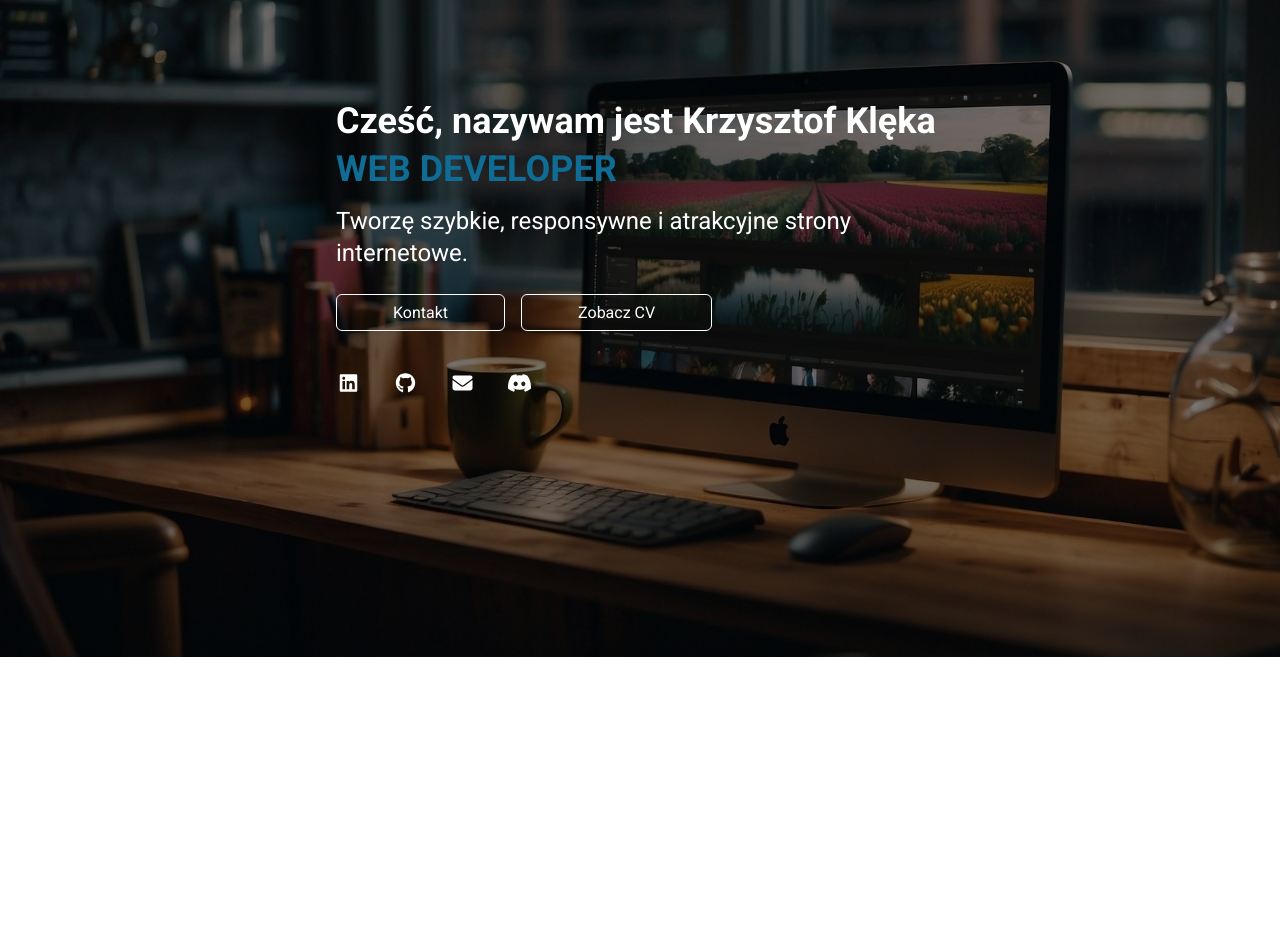
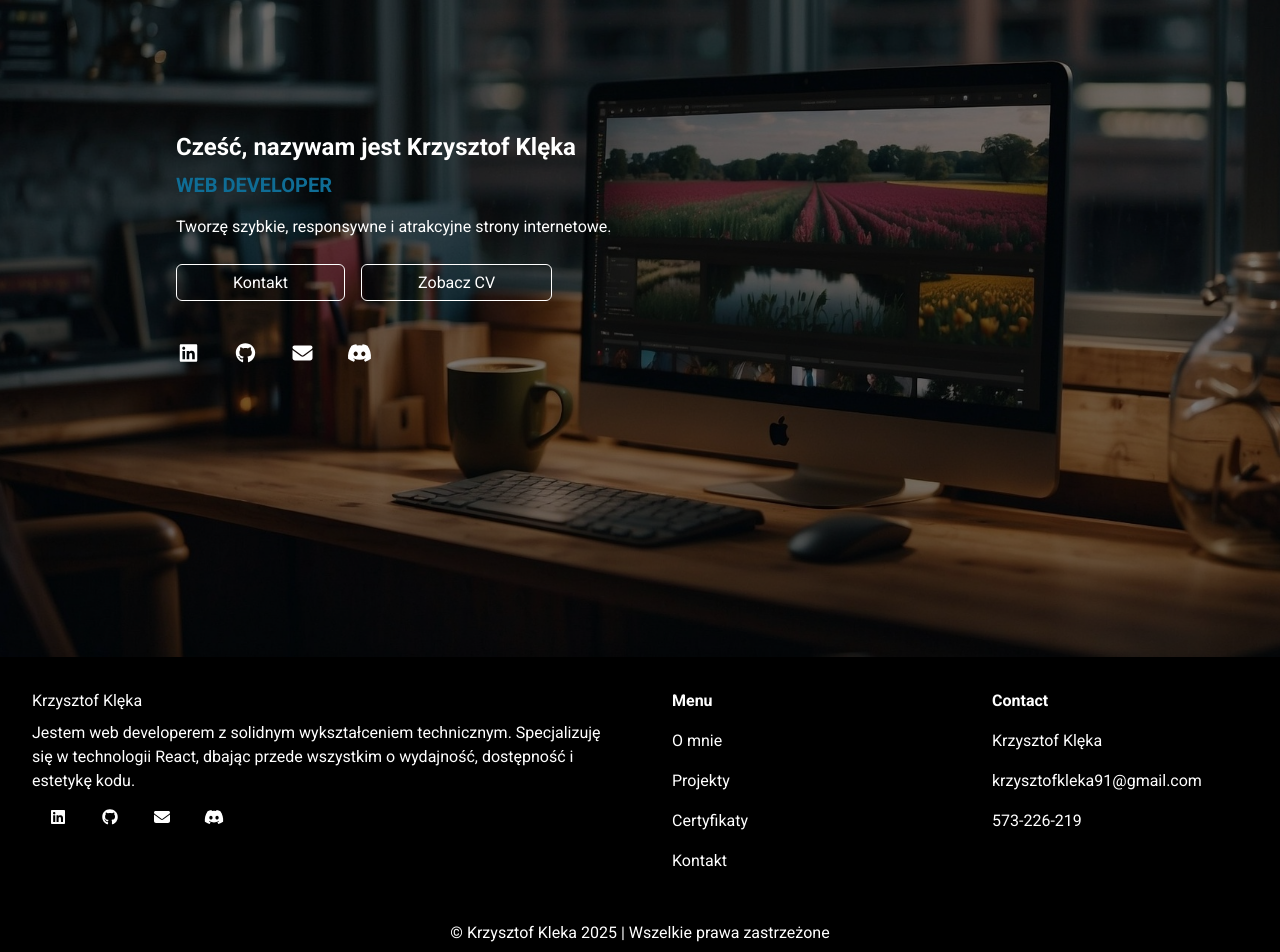
Before and after one commit to Kry765/portfolio, a React (Vite) app: page / in a window 1280 px wide. Shown: the part 143-1095 px from the top of the page. Before the commit the page ends 800 px from the top, so only its background shows below. Built offline with nearby package versions, Linux system fonts and the light colour scheme; what tailwindcss-animated would draw is missing.

Commit message:
repair rwd with footer

```diff
--- a/src/components/Footer/Footer.tsx
+++ b/src/components/Footer/Footer.tsx
@@ -10,12 +10,16 @@ const typeData = personalyData as PersonalyData;
 
 export default function Footer() {
   return (
-    <footer>
-      <div className="flex items-start md:justify-between flex-col md:flex-row bg-black text-white">
-        <FooterDescription data={typeData} />
+    <footer className="flex flex-col justify-center">
+      <div className="bg-black text-white w-full">
+        <div className="flex flex-col md:flex-row  mx-auto w-full max-w-screen-xl">
+          <FooterDescription
+            data={typeData}
+            className="w-full md:w-1/3 px-8 py-6 text-center md:text-left"
+          />
           <ListMenu
             title="Menu"
-          className="px-8 py-6 w-full md:w-[20%] text-center md:text-left"
+            className="w-full md:w-1/3 px-8 py-6 text-center md:text-left"
             items={menu}
             isLink={true}
           />
@@ -23,8 +27,9 @@ export default function Footer() {
             title="Contact"
             items={personaly}
             isLink={false}
-          className="px-8 py-6 w-full md:w-[20%] text-center md:text-left"
+            className="w-full md:w-1/3 px-8 py-6 text-center md:text-left"
           />
+        </div>
       </div>
       <div>
         <AllRightReserved />
--- a/src/components/Footer/FooterDescription.tsx
+++ b/src/components/Footer/FooterDescription.tsx
@@ -8,11 +8,17 @@ type Props = {
 export default function FooterDescription({ data }: Props) {
   const { social } = data;
   return (
-    <div className="px-8 py-6 w-full md:w-[40%] text-center md:text-left">
+    <div className="px-8 py-6 w-full md:max-w-[50%] text-center md:text-left">
       <h3 className="py-2">{data.firstName.name}</h3>
       <p className="px-auto">{data.aboutmeDescription.description}</p>
       {social.map((item, index) => (
-        <IconWrapper key={index} name={item.icon} size={"1x"} />
+        <a
+          href={item.link}
+          rel="noopener noreferrer"
+          className="hover:text-[#0F6D95] transition-colors duration-300"
+        >
+          <IconWrapper key={index} name={item.icon} size={"1x"} />
+        </a>
       ))}
     </div>
   );
--- a/src/components/Header/HeaderButton.tsx
+++ b/src/components/Header/HeaderButton.tsx
@@ -7,7 +7,7 @@ type Props = {
 
 export default function HeaderButton({ headerButtonData }: Props) {
   return (
-    <div className="flex px-8 gap-4 flex-nowrap">
+    <div className="flex px-8 gap-4 flex-nowrap justify-center md:justify-start">
       {headerButtonData.map((data, index) => {
         const isPDF = data.link.endsWith(".pdf");
 
--- a/src/components/Header/HeaderDescription.tsx
+++ b/src/components/Header/HeaderDescription.tsx
@@ -2,7 +2,7 @@ import type { HeaderDescriptionData } from "../../types/Header.ts";
 
 type Props = {
   headerDescriptionData: HeaderDescriptionData;
-  className?: string; // zrób opcjonalne, na wszelki wypadek
+  className: string;
 };
 
 export default function HeaderDescription({
@@ -11,15 +11,11 @@ export default function HeaderDescription({
 }: Props) {
   return (
     <div className={className}>
-      <h1 className="text-3xl sm:text-2xl md:text-5xl lg:text-4xl font-bold">
-        {headerDescriptionData.title}
-      </h1>
-      <p className="text-xl sm:text-xl md:text-3xl lg:text-4xl z-4 text-[#0F6D95] font-bold uppercase mt-2">
+      <h1 className="text-2xl font-bold">{headerDescriptionData.title}</h1>
+      <p className="text-xl z-4 text-[#0F6D95] font-bold uppercase mt-2">
         {headerDescriptionData.specialization}
       </p>
-      <p className="text-base sm:text-lg md:text-xl lg:text-2xl z-4 mt-4">
-        {headerDescriptionData.description}
-      </p>
+      <p className="z-4 mt-4">{headerDescriptionData.description}</p>
     </div>
   );
 }
--- a/src/components/Header/Headers.tsx
+++ b/src/components/Header/Headers.tsx
@@ -8,11 +8,9 @@ const typeData = headerData as HeaderEntry;
 const description = typeData.headerDescriptionData[0];
 
 export default function Headers() {
-  const letterSpacer = "py-4 px-8 md:mr-4";
-
   return (
     <header className="relative w-full h-screen bg-[url(../assets/wallpaper/wallpaper_lg.jpg)] bg-cover bg-center bg-no-repeat text-white overflow-hidden before:absolute before:inset-0 before:bg-black before:opacity-50 before:z-10">
-      <section className="relative z-20 flex flex-col justify-center items-center w-full h-full px-4 md:px-24">
+      <section className="relative z-20 flex flex-col items-start w-full h-full px-4 md:px-24">
         <div
           className="relative text-center md:text-left max-w-screen-md w-full animate-fade-right p-4 md:p-12
                  flex flex-col justify-center h-full"
--- a/src/page/Homepage.tsx
+++ b/src/page/Homepage.tsx
@@ -28,8 +28,8 @@ export default function Homepage() {
       <header data-aos="fade-right">
         <Headers />
       </header>
-      {/* <main>
-        <Element name="aboutme" data-aos="fade-right">
+      <main>
+        {/*   <Element name="aboutme" data-aos="fade-right">
           <AboutMe />
         </Element>
         <Element
@@ -49,10 +49,10 @@ export default function Homepage() {
         >
           <Contact />
         </Element> */}
-      {/* </main> */}
-      {/* <footer data-aos="fade-right">
+      </main>
+      <footer data-aos="fade-right">
         <Footer />
-      </footer> */}
+      </footer>
     </>
   );
 }
```
Lines whose indentation alone changed are shown as unchanged.
